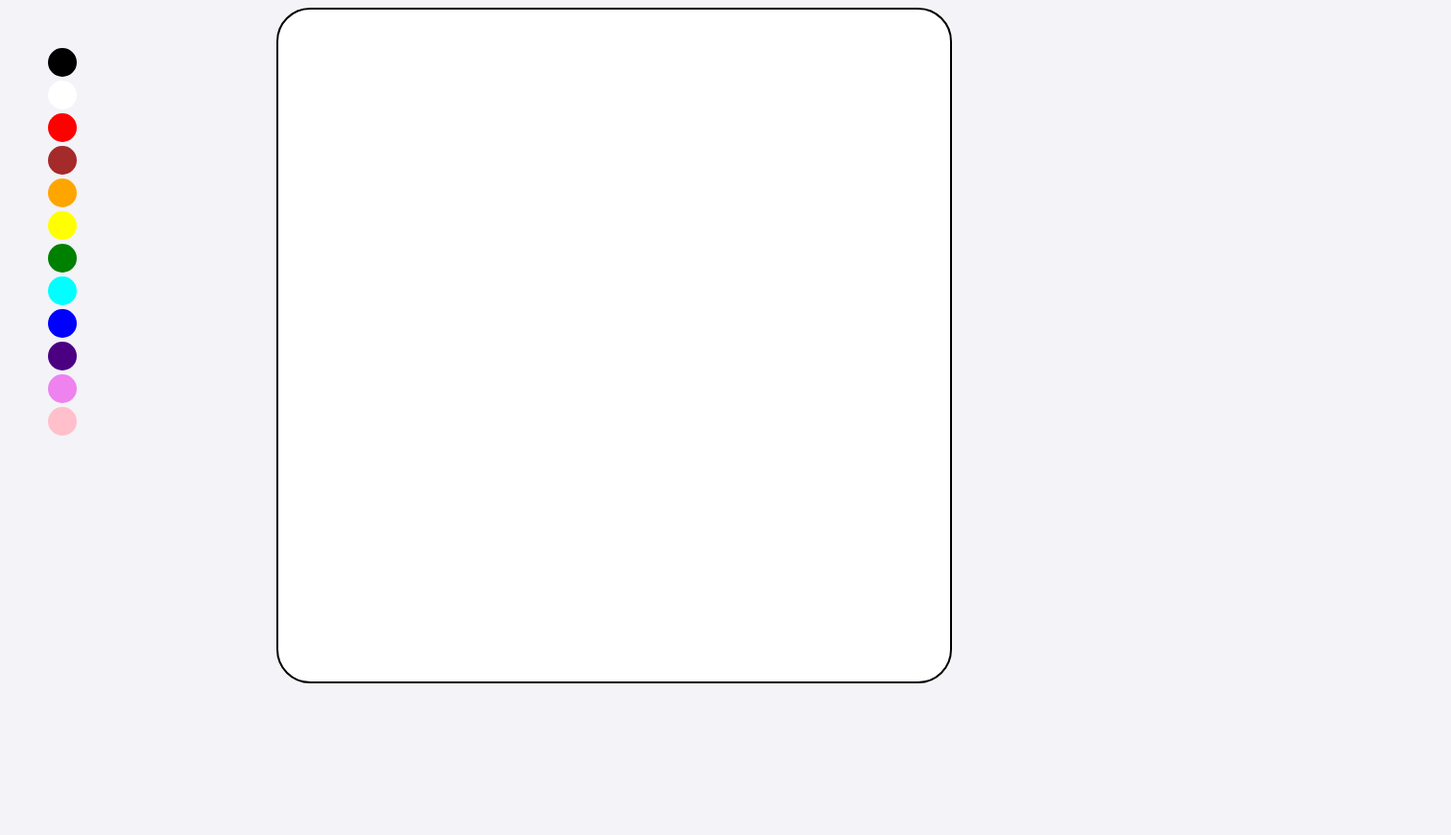
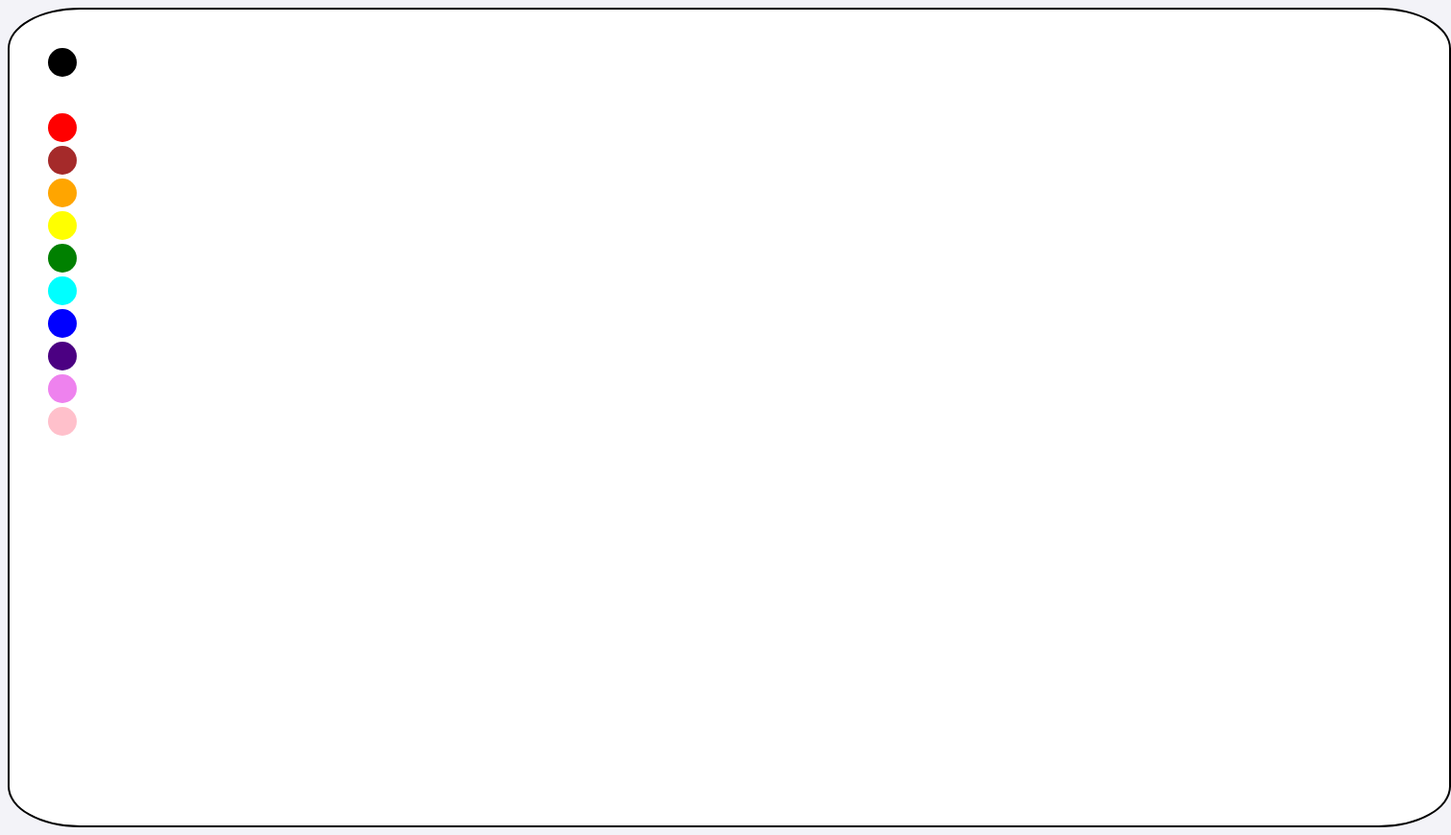
Before and after one commit to MD4/Pykasso, a website: page public/index.html in a window 1280 px wide. Shown: the whole page at 96% size, 1512 px wide, since content can reach past the window. Before the commit the page ends 800 px from the top, so only its background shows below. Drawn offline with nearby package versions, Linux system fonts and the light colour scheme; no server answers.

Commit message:
resolution

```diff
--- a/public/index.html
+++ b/public/index.html
@@ -21,7 +21,7 @@
 </head>
 <body>
 
-<canvas id="main-canvas" width="700" height="700">
+<canvas id="main-canvas" width="1500" height="850">
 
 </canvas>
 
```
